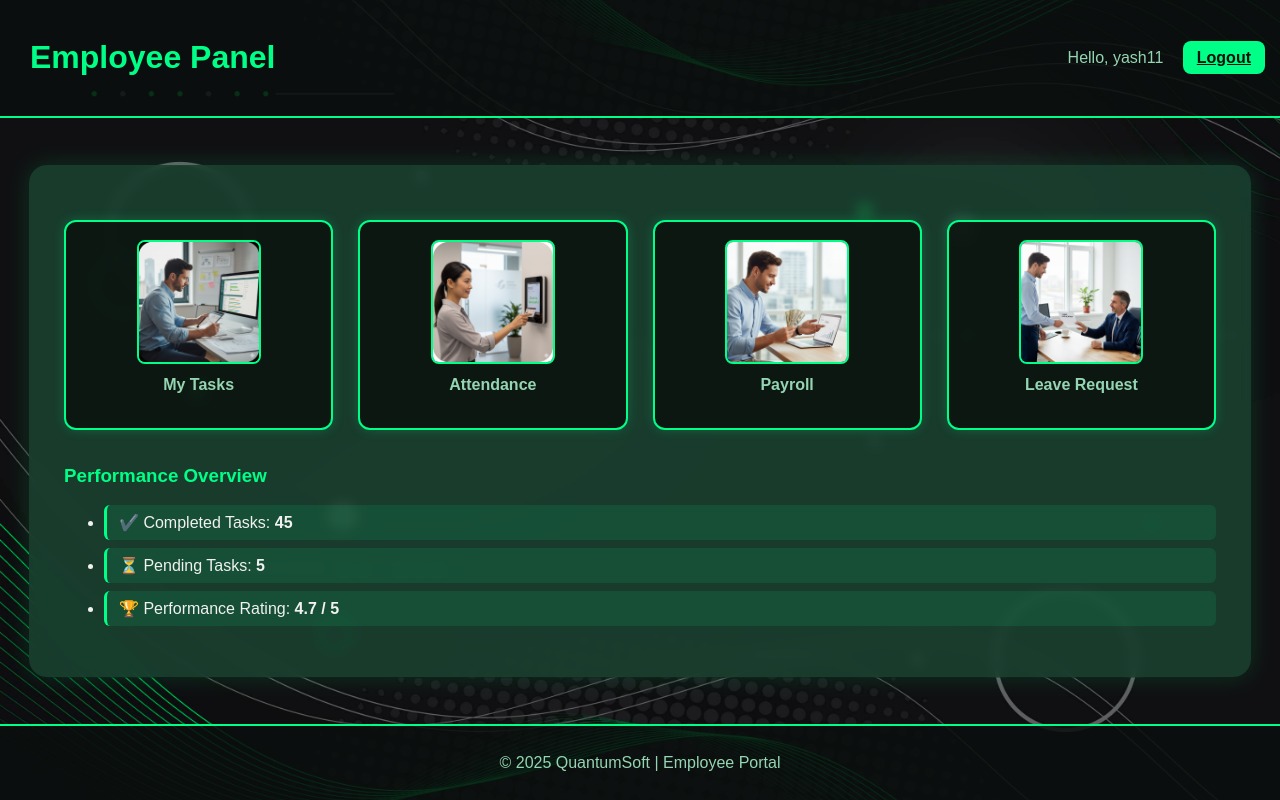
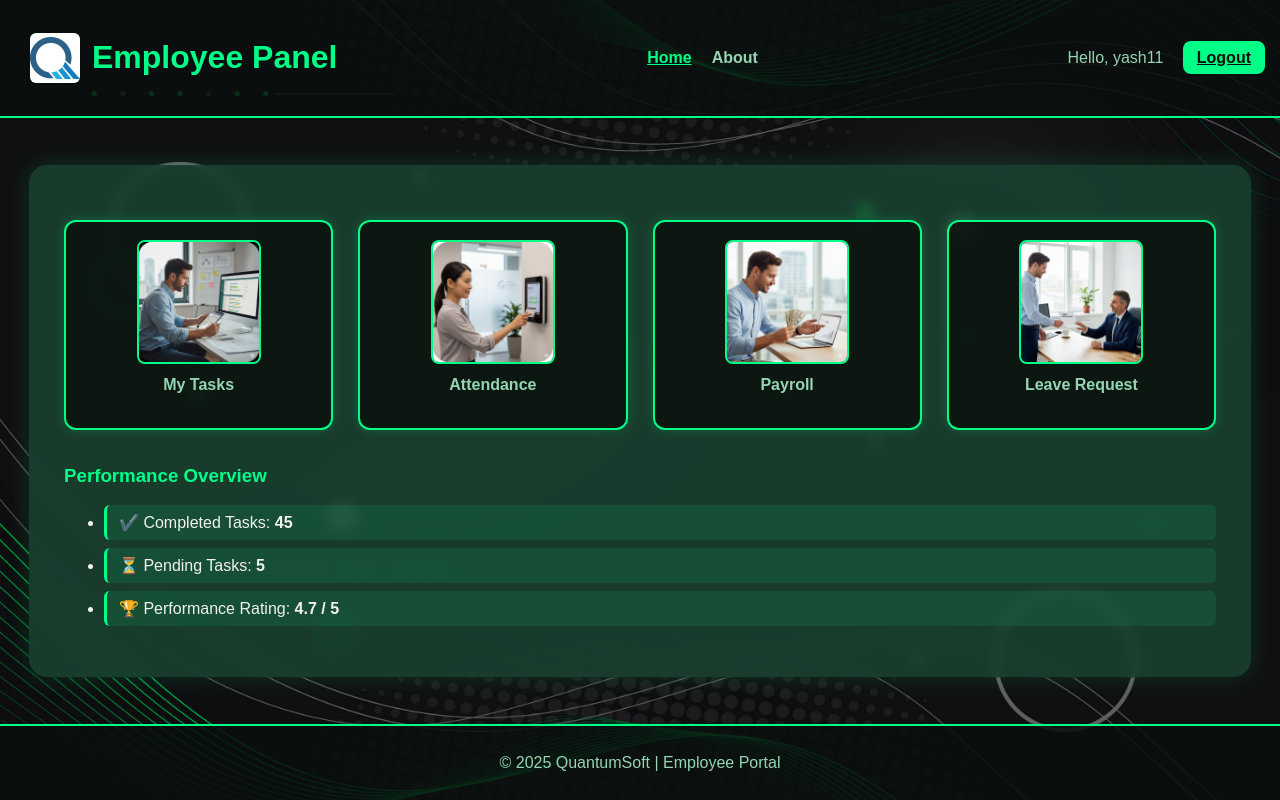
Before and after one commit to yashrajjadhav96/Flask_application, a Flask app: page /employee_home in a window 1280 px wide; the page is wider, and only the part inside the window is pictured. Run offline with Flask 3, Linux system fonts and the light colour scheme; a user stored in the database is signed in.

Commit message:
UI changes

```diff
--- a/app/static/css/style.css
+++ b/app/static/css/style.css
@@ -285,6 +285,43 @@ body.dashboard-page .wrapper {
   margin-top: auto;
 }
 
+/* ---------- about ---------- */
+.emp-nav {
+  display: flex;
+  gap: 20px;
+}
+
+.nav-link {
+  color: #95D5B2;
+  font-weight: 600;
+  text-decoration: none;
+  font-size: 16px;
+}
+
+.nav-link.active,
+.nav-link:hover {
+  color: #00FF87;
+  text-decoration: underline;
+}
+
+/*  Logo + Title container */
+.emp-logo-title {
+  display: flex;
+  align-items: center;
+  gap: 12px;
+}
+
+/* ✅ Logo styling */
+.emp-logo {
+  width: 50px;
+  height: 50px;
+  object-fit: contain;
+  border-radius: 6px;
+}
+
+
+
+
 /* ---------- Responsive ---------- */
 @media (max-width: 500px) {
   .card { padding: 25px; }
--- a/app/templates/employee_home.html
+++ b/app/templates/employee_home.html
@@ -6,18 +6,31 @@
 <div class="emp-wrapper">
 
   <header class="emp-header">
+
+    <!--  LOGO + TITLE -->
+    <div class="emp-logo-title">
+        <img src="/static/images/QT.jpg" class="emp-logo" alt="Logo">
         <h1>Employee Panel</h1>
+    </div>
+
+    <nav class="emp-nav">
+        <a href="#" class="nav-link active" data-section="homeSection">Home</a>
+        <a href="#" class="nav-link" data-section="aboutSection">About</a>
+    </nav>
+
     <div class="emp-user">
         <span>Hello, {{ username }}</span>
-
-            <!-- ✅ Logout button with ID -->
         <a class="logout" id="logoutBtn" href="{{ url_for('auth.logout') }}">Logout</a>
     </div>
 </header>
 
+
     <div class="emp-main">
 
         <div class="dashboard emp-dashboard">
+
+            <!--  HOME SECTION -->
+            <section id="homeSection" class="page-section">
 
                 <section class="dashboard-grid">
 
@@ -60,6 +73,30 @@
                     </ul>
                 </section>
 
+            </section>
+
+            <!-- ABOUT SECTION -->
+            <section id="aboutSection" class="page-section" style="display:none;">
+
+                <h2 style="color:#00FF87; margin-bottom:15px;">About Our Company</h2>
+
+                <p style="line-height:1.6; color:#d7fbe8;">
+                    QuantumSoft Technologies is a leading software development firm specializing in
+                    high-performance solutions, automation, cloud services, and digital transformation.
+                    We empower businesses by delivering reliable technology, seamless user experience,
+                    and enterprise-level quality products.
+                </p>
+
+                <br>
+
+                <p style="line-height:1.6; color:#d7fbe8;">
+                    Our employee portal is designed to centralize all work-related tools such as tasks,
+                    attendance, payroll, leave management, and performance monitoring—helping our team
+                    stay productive, informed, and connected.
+                </p>
+
+            </section>
+
         </div>
 
     </div>
@@ -70,20 +107,41 @@
 
 </div>
 
-<!-- ✅ ✅ Logout Confirmation Script -->
+<!--  TAB SWITCHING + LOGOUT CONFIRMATION -->
 <script>
 document.addEventListener("DOMContentLoaded", function () {
 
+    /*  Logout confirmation */
     const logoutBtn = document.getElementById("logoutBtn");
+    logoutBtn.addEventListener("click", function (e) {
+        e.preventDefault();
+        if (confirm("Are you sure you want to logout?")) {
+            window.location.href = this.href;
+        }
+    });
 
-    logoutBtn.addEventListener("click", function (e) {
-        e.preventDefault();  // stop auto logout
+    /* Home / About tab switching */
+    const navLinks = document.querySelectorAll(".nav-link");
+    const sections = document.querySelectorAll(".page-section");
 
-        const confirmLogout = confirm("Are you sure you want to logout?");
+    navLinks.forEach(link => {
+        link.addEventListener("click", function(e) {
+            e.preventDefault();
 
-        if (confirmLogout) {
-            window.location.href = this.href;  // ✅ proceed with logout
-        }
+            // remove active state from all tabs
+            navLinks.forEach(l => l.classList.remove("active"));
+
+            // add active to clicked tab
+            this.classList.add("active");
+
+            const target = this.getAttribute("data-section");
+
+            // hide all sections
+            sections.forEach(sec => sec.style.display = "none");
+
+            // show selected section
+            document.getElementById(target).style.display = "block";
+        });
     });
 
 });
```
Also changed, not shown: app/templates/admin_dashboard.html (+60 -12 lines), app/static/images/QT.jpg (added), instance/users.db. Lines whose indentation alone changed are shown as unchanged.
